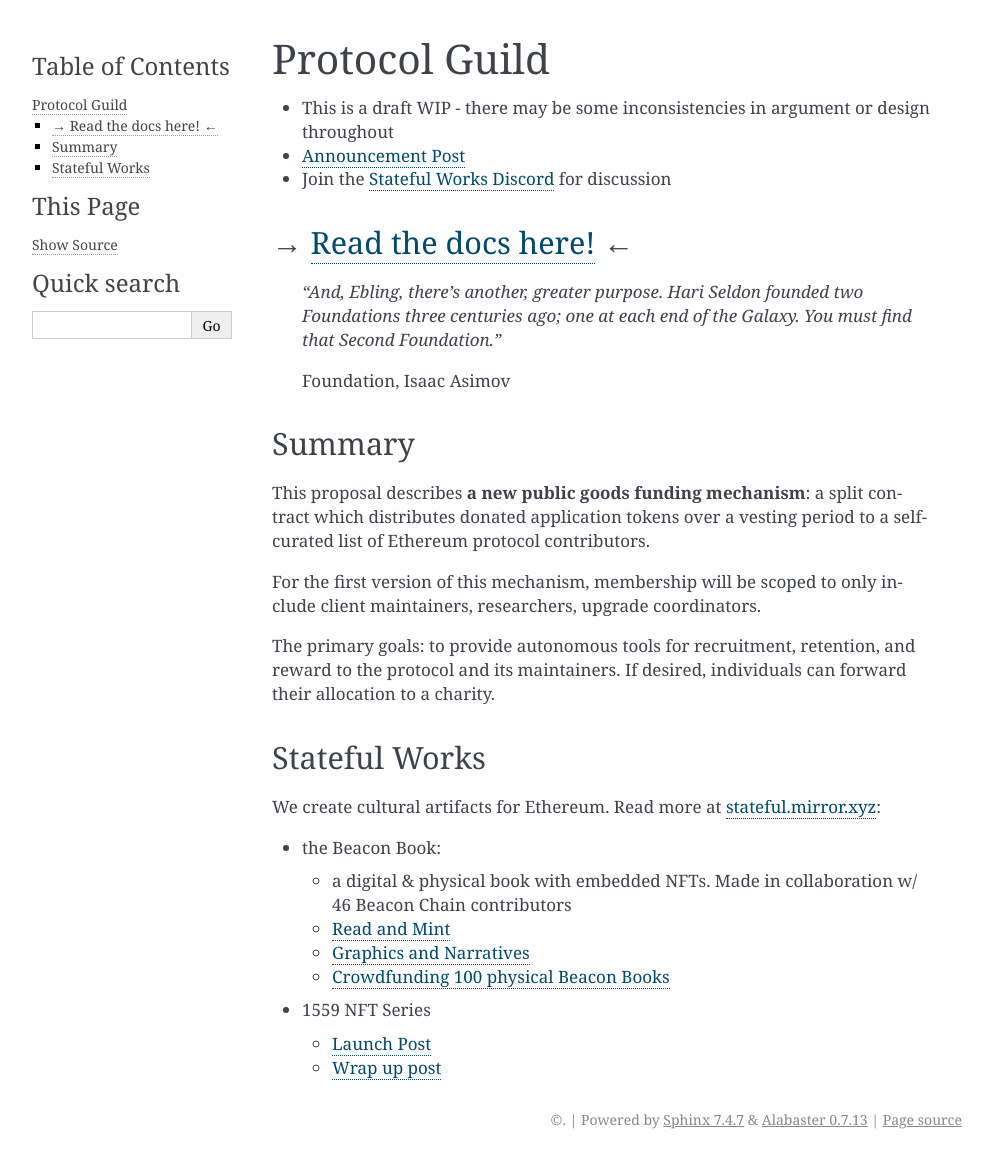
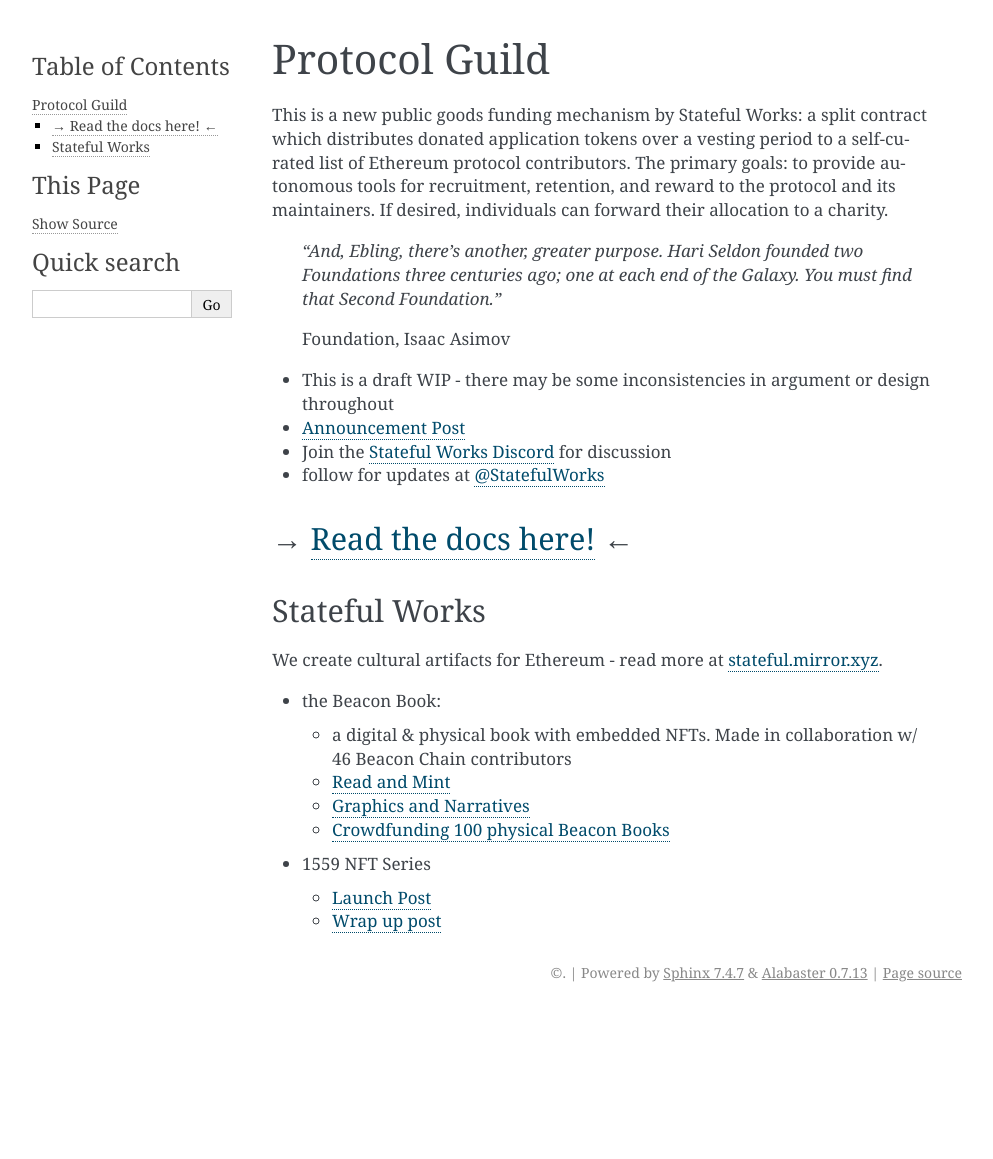
Before and after one commit to protocolguild/documentation, a Sphinx documentation site: the page built from docs/README.md, in a window 1280 px wide. Shown: the whole page, without its empty margins (148-1141 px from the left). Built offline with Sphinx 7.4.7, drawn with Linux system fonts in a browser that asks for light colours; pages that are not in the unit, such as notebooks, are missing from menus; after the commit the page ends 1012 px from its top, so only the background shows below that.

Commit message:
Update README.md

```diff
--- a/docs/README.md
+++ b/docs/README.md
@@ -1,26 +1,21 @@
 # Protocol Guild
 
-- This is a draft WIP - there may be some inconsistencies in argument or design throughout
-- [Announcement Post](https://stateful.mirror.xyz/mEDvFXGCKdDhR-N320KRtsq60Y2OPk8rHcHBCFVryXY)
-- Join the [Stateful Works Discord](https://discord.gg/t8zSZCvf3y) for discussion
-
-### → [Read the docs here!](https://protocol-guild.readthedocs.io/en/latest/index.html#) ←
+This is a new public goods funding mechanism by Stateful Works: a split contract which distributes donated application tokens over a vesting period to a self-curated list of Ethereum protocol contributors. The primary goals: to provide autonomous tools for recruitment, retention, and reward to the protocol and its maintainers. If desired, individuals can forward their allocation to a charity.
 
 > *"And, Ebling, there's another, greater purpose. Hari Seldon founded two Foundations three centuries ago; one at each end of the Galaxy. You must find that Second Foundation."*
 >
 > Foundation, Isaac Asimov
 
-## Summary
+- This is a draft WIP - there may be some inconsistencies in argument or design throughout
+- [Announcement Post](https://stateful.mirror.xyz/mEDvFXGCKdDhR-N320KRtsq60Y2OPk8rHcHBCFVryXY)
+- Join the [Stateful Works Discord](https://discord.gg/t8zSZCvf3y) for discussion
+- follow for updates at [@StatefulWorks](https://twitter.com/StatefulWorks)
 
-This proposal describes **a new public goods funding mechanism**: a split contract which distributes donated application tokens over a vesting period to a self-curated list of Ethereum protocol contributors.
-
-For the first version of this mechanism, membership will be scoped to only include client maintainers, researchers, upgrade coordinators.
-
-The primary goals: to provide autonomous tools for recruitment, retention, and reward to the protocol and its maintainers. If desired, individuals can forward their allocation to a charity.
+### → [Read the docs here!](https://protocol-guild.readthedocs.io/en/latest/index.html#) ←
 
 ## Stateful Works
 
-We create cultural artifacts for Ethereum. Read more at [stateful.mirror.xyz](https://stateful.mirror.xyz/):
+We create cultural artifacts for Ethereum - read more at [stateful.mirror.xyz](https://stateful.mirror.xyz/).
 
 - the Beacon Book:
   - a digital & physical book with embedded NFTs. Made in collaboration w/ 46 Beacon Chain contributors
```
